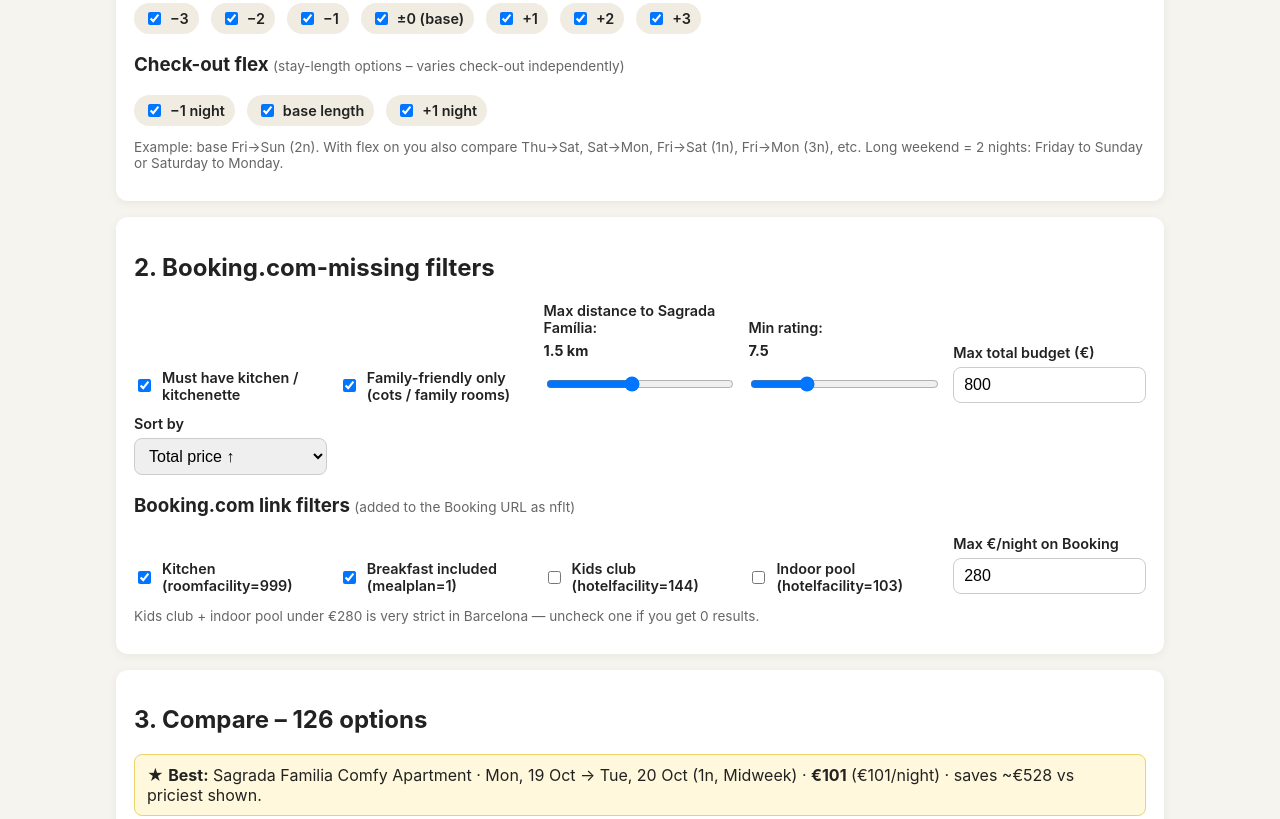
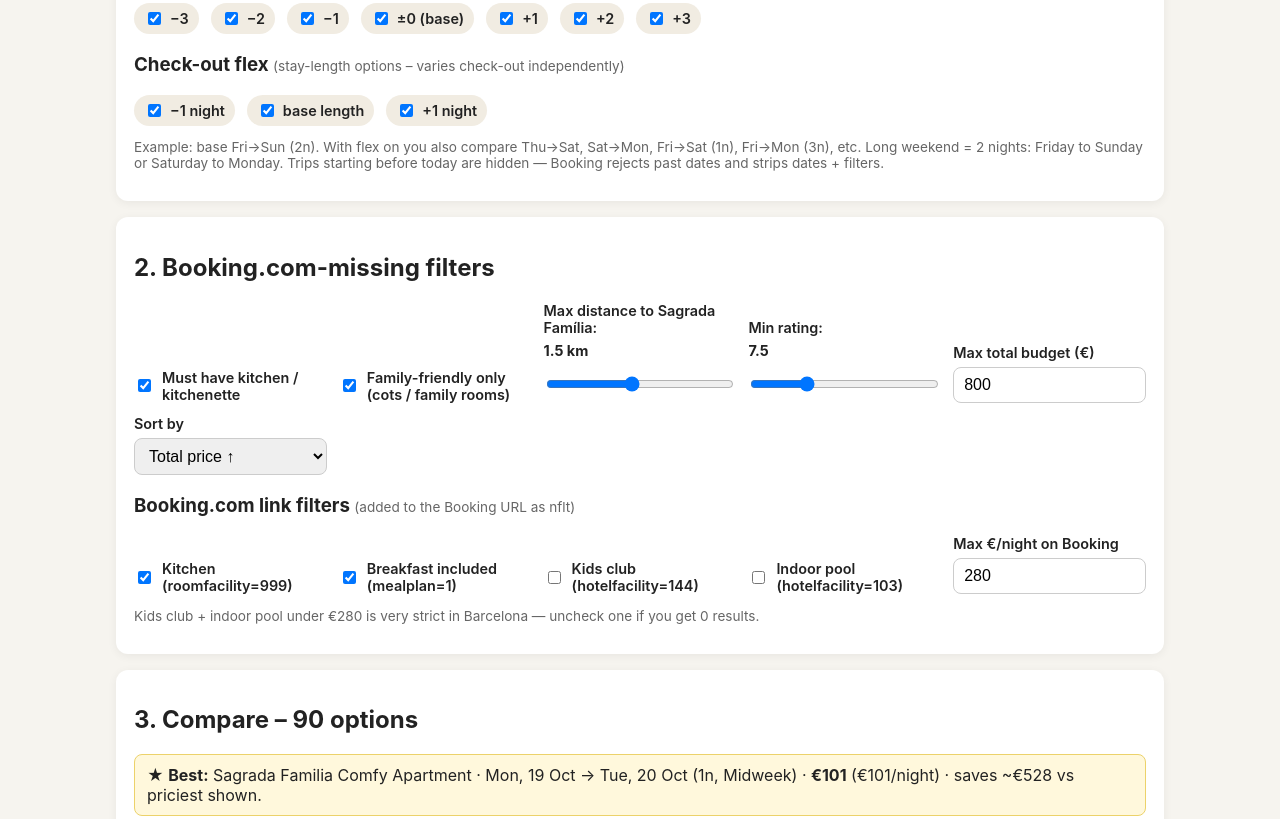
Before and after one commit to ashyonline/vacation-planner-, a plain HTML site: page index.html in a window 1280 px wide. Shown: the part 596-1415 px from the top of the page. Drawn offline with Linux system fonts and the light colour scheme.

Commit message:
Skip past check-ins: Booking strips dates+filters for them

```diff
--- a/app.js
+++ b/app.js
@@ -91,12 +91,14 @@ function buildOptions() {
   const baseNights = Math.max(1, parseInt($("nights").value || "2", 10));
   const inShifts = selectedValues("checkin-flex");
   const lenShifts = selectedValues("length-flex");
+  const today = new Date(); today.setHours(0, 0, 0, 0); // Booking rejects past check-ins (strips dates + filters)
   const opts = [];
   for (const dx of inShifts) {
     for (const dn of lenShifts) {
       const nights = baseNights + dn;
       if (nights < 1) continue;
       const ci = addDays(base, dx);
+      if (ci < today) continue; // unbookable: would lose dates/filters on Booking
       const co = addDays(ci, nights);
       opts.push({ ci, co, nights, shift: dx, lenShift: dn });
     }
--- a/booking-assist/booking-assist.mjs
+++ b/booking-assist/booking-assist.mjs
@@ -106,9 +106,11 @@ function bookingUrl(ci, co) {
 }
 
 const combos = [];
+const todayMidnight = new Date(); todayMidnight.setHours(0, 0, 0, 0);
 for (const dx of shifts) for (const dn of lenShifts) {
   const n = nightsBase + dn; if (n < 1) continue;
   const ci = addDays(base, dx); const co = addDays(ci, n);
+  if (ci < todayMidnight) { console.log(`Skipping ${toISO(ci)} → ${toISO(co)}: check-in is in the past (Booking strips dates + filters).`); continue; }
   combos.push({ ci, co, nights: n, shift: dx, url: bookingUrl(ci, co) });
 }
 
--- a/index.html
+++ b/index.html
@@ -80,7 +80,7 @@
       <label><input type="checkbox" value="0" checked /> base length</label>
       <label><input type="checkbox" value="+1" checked /> +1 night</label>
     </div>
-    <p class="hint">Example: base Fri→Sun (2n). With flex on you also compare Thu→Sat, Sat→Mon, Fri→Sat (1n), Fri→Mon (3n), etc. Long weekend = 2 nights: Friday to Sunday or Saturday to Monday.</p>
+    <p class="hint">Example: base Fri→Sun (2n). With flex on you also compare Thu→Sat, Sat→Mon, Fri→Sat (1n), Fri→Mon (3n), etc. Long weekend = 2 nights: Friday to Sunday or Saturday to Monday. Trips starting before today are hidden — Booking rejects past dates and strips dates + filters.</p>
   </section>
 
   <section class="card" id="filters">
```
